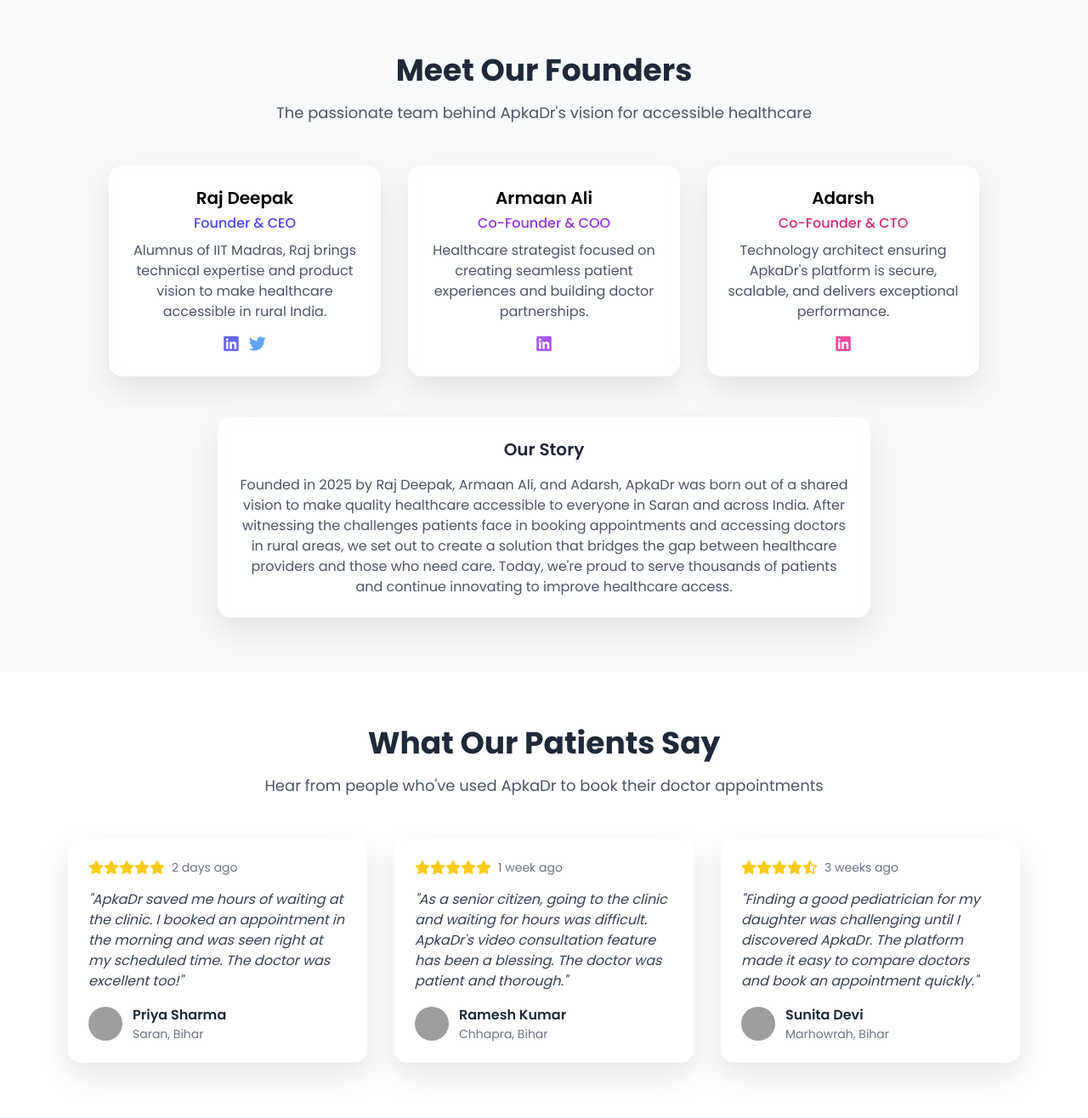
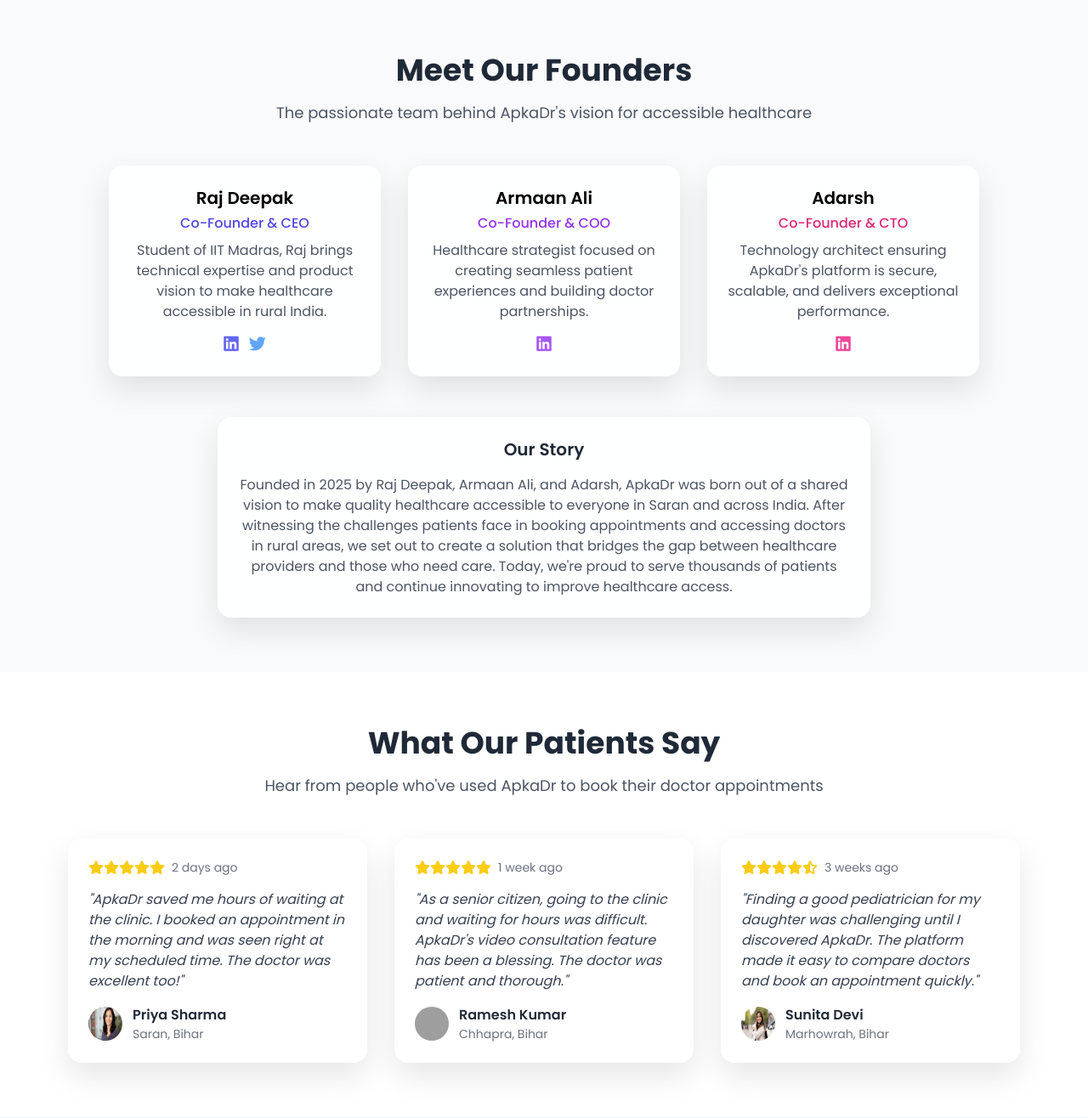
Before and after one commit to rajdeepak026/AR, a Flask app: page / in a window 1280 px wide. Shown: the part 2107-3423 px from the top of the page at 85% size. Run offline with Flask 3, Linux system fonts and the light colour scheme; some libraries are stand-ins or nearby versions; grey boxes are pictures that could not be loaded.

Commit message:
update image

```diff
--- a/templates/landing.html
+++ b/templates/landing.html
@@ -244,8 +244,8 @@
             <div class="mt-8 flex items-center space-x-4">
                 <div class="flex -space-x-2">
                     <img src="https://randomuser.me/api/portraits/women/12.jpg" class="w-10 h-10 rounded-full border-2 border-white" alt="Happy patient">
-                    <img src="https://randomuser.me/api/portraits/men/32.jpg" class="w-10 h-10 rounded-full border-2 border-white" alt="Happy patient">
-                    <img src="https://randomuser.me/api/portraits/women/45.jpg" class="w-10 h-10 rounded-full border-2 border-white" alt="Happy patient">
+                    <img src="/static/images/w2.jpeg" class="w-10 h-10 rounded-full border-2 border-white" alt="Happy patient">
+                    <img src="/static/images/women1.jpeg" class="w-10 h-10 rounded-full border-2 border-white" alt="Happy patient">
                 </div>
                 <div>
                     <div class="flex items-center">
@@ -411,8 +411,8 @@
                 <!-- <img src="/static/images/raj-deepak.jpg" alt="Raj Deepak - Founder & CEO of ApkaDr"
                     class="w-32 h-32 rounded-full mb-4 object-cover border-4 border-indigo-500 shadow-md" loading="lazy"> -->
                 <h4 class="text-xl font-semibold mb-1">Raj Deepak</h4>
-                <p class="text-indigo-600 font-medium mb-2">Founder & CEO</p>
-                <p class="text-gray-600 mb-3">Alumnus of IIT Madras, Raj brings technical expertise and product vision to make healthcare accessible in rural India.</p>
+                <p class="text-indigo-600 font-medium mb-2">Co-Founder & CEO</p>
+                <p class="text-gray-600 mb-3">Student of IIT Madras, Raj brings technical expertise and product vision to make healthcare accessible in rural India.</p>
                 <div class="flex space-x-3">
                     <a href="https://www.linkedin.com/in/rajdeepak-524a3035b/" target="_blank" rel="noopener noreferrer" class="text-indigo-500 hover:text-indigo-700 transition duration-200">
                         <i class="fab fa-linkedin text-xl"></i>
@@ -481,7 +481,7 @@
                 </div>
                 <p class="text-gray-700 italic mb-4">"ApkaDr saved me hours of waiting at the clinic. I booked an appointment in the morning and was seen right at my scheduled time. The doctor was excellent too!"</p>
                 <div class="flex items-center">
-                    <img src="https://randomuser.me/api/portraits/women/32.jpg" class="w-10 h-10 rounded-full mr-3" alt="Priya Sharma">
+                    <img src="/static/images/women1.jpeg" class="w-10 h-10 rounded-full mr-3" alt="Priya Sharma">
                     <div>
                         <p class="font-semibold text-gray-800">Priya Sharma</p>
                         <p class="text-sm text-gray-500">Saran, Bihar</p>
@@ -523,7 +523,7 @@
                 </div>
                 <p class="text-gray-700 italic mb-4">"Finding a good pediatrician for my daughter was challenging until I discovered ApkaDr. The platform made it easy to compare doctors and book an appointment quickly."</p>
                 <div class="flex items-center">
-                    <img src="https://randomuser.me/api/portraits/women/45.jpg" class="w-10 h-10 rounded-full mr-3" alt="Sunita Devi">
+                    <img src="/static/images/w2.jpeg" class="w-10 h-10 rounded-full mr-3" alt="Sunita Devi">
                     <div>
                         <p class="font-semibold text-gray-800">Sunita Devi</p>
                         <p class="text-sm text-gray-500">Marhowrah, Bihar</p>
@@ -578,7 +578,7 @@
                         <i class="fas fa-chevron-down text-gray-500 group-hover:text-indigo-600 transition duration-200"></i>
                     </div>
                     <div class="mt-3 text-gray-600 hidden">
-                        <p>ApkaDr was founded in 2025 by Raj Deepak (IIT Madras alumnus), Armaan Ali, and Adarsh. The team combines technical expertise, healthcare knowledge, and business strategy to make quality healthcare accessible to everyone in India.</p>
+                        <p>ApkaDr was founded in 2025 by Raj Deepak (IIT Madras Student), Armaan Ali, and Adarsh. The team combines technical expertise, healthcare knowledge, and business strategy to make quality healthcare accessible to everyone in India.</p>
                     </div>
                 </div>
 
```
Also changed, not shown: templates/admin/manage_users.html (+17 -1 lines), static/images/w2.jpeg (added), static/images/women1.jpeg (added).
